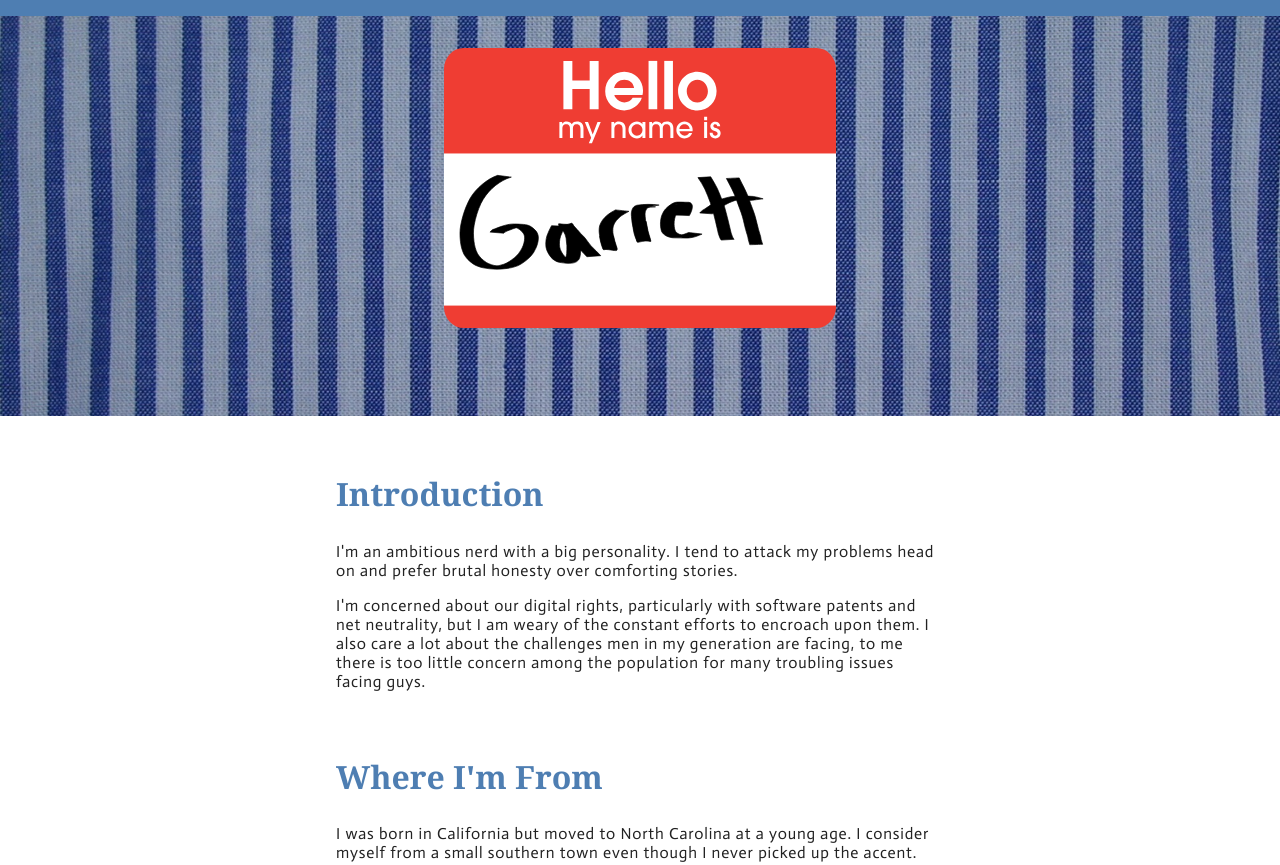
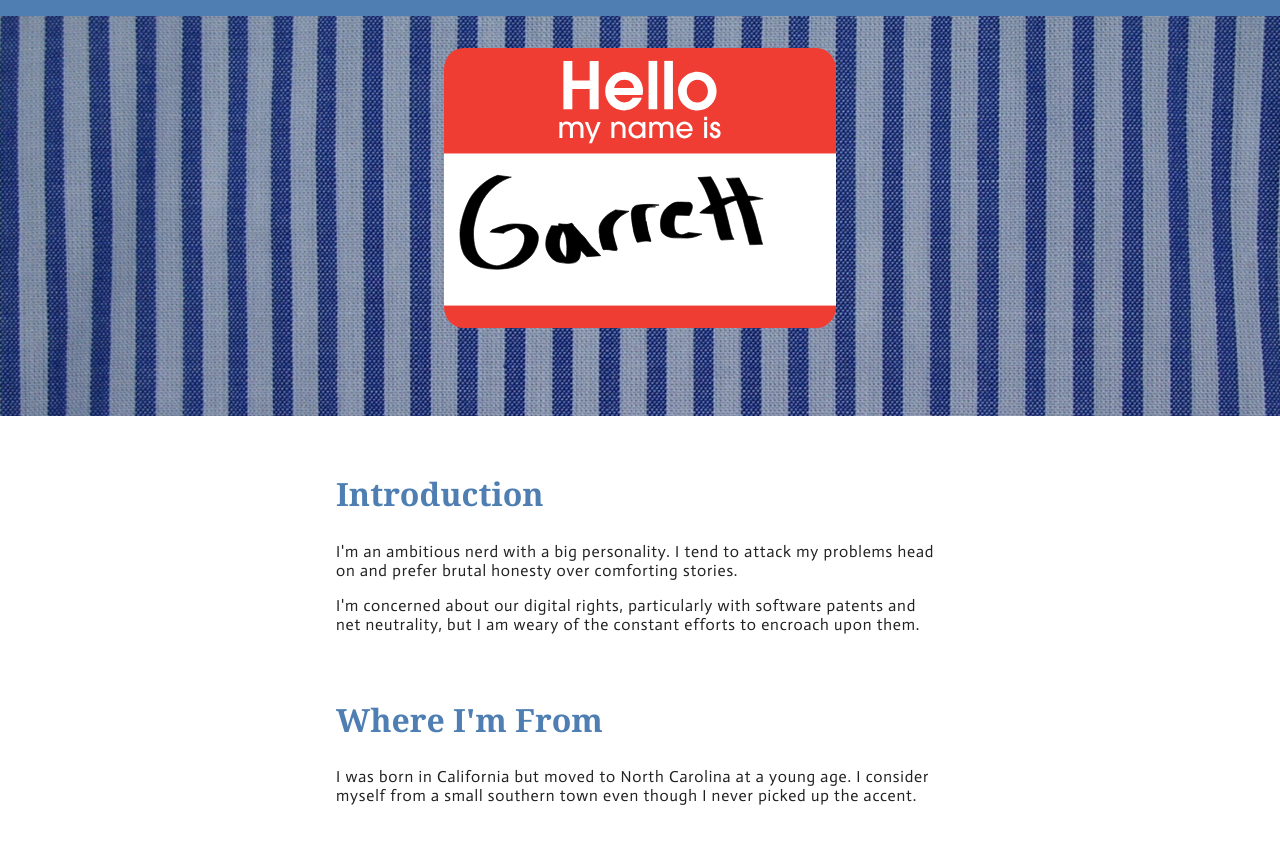
Before and after one commit to LaRueGT/LaRueGT.github.io, a plain HTML site: page index.html in a window 1280 px wide. Shown: the top 865 px of the page. Drawn offline with Linux system fonts and the light colour scheme; a web font is replaced by a local one.

Commit message:
content revisions

```diff
--- a/index.html
+++ b/index.html
@@ -23,8 +23,7 @@
 
         <p>
             I'm concerned about our digital rights, particularly with software patents and net neutrality, but I am weary of the constant
-            efforts to encroach upon them. I also care a lot about the challenges men in my generation are facing, to me
-            there is too little concern among the population for many troubling issues facing guys.
+            efforts to encroach upon them.
         </p>
     </section>
 
```
